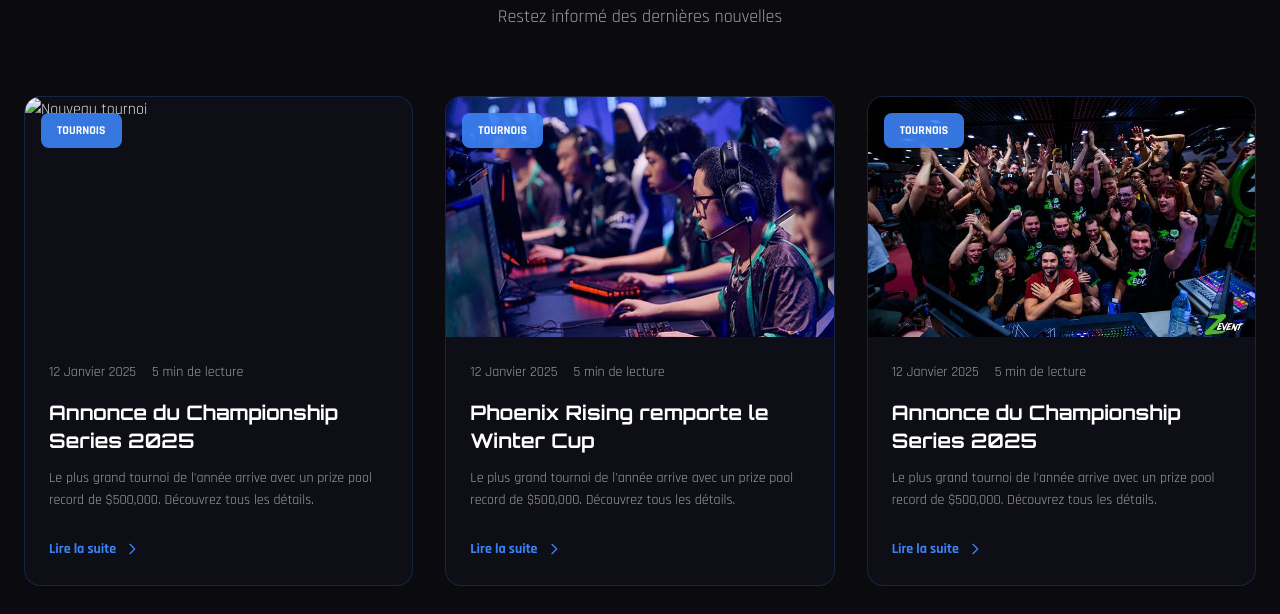
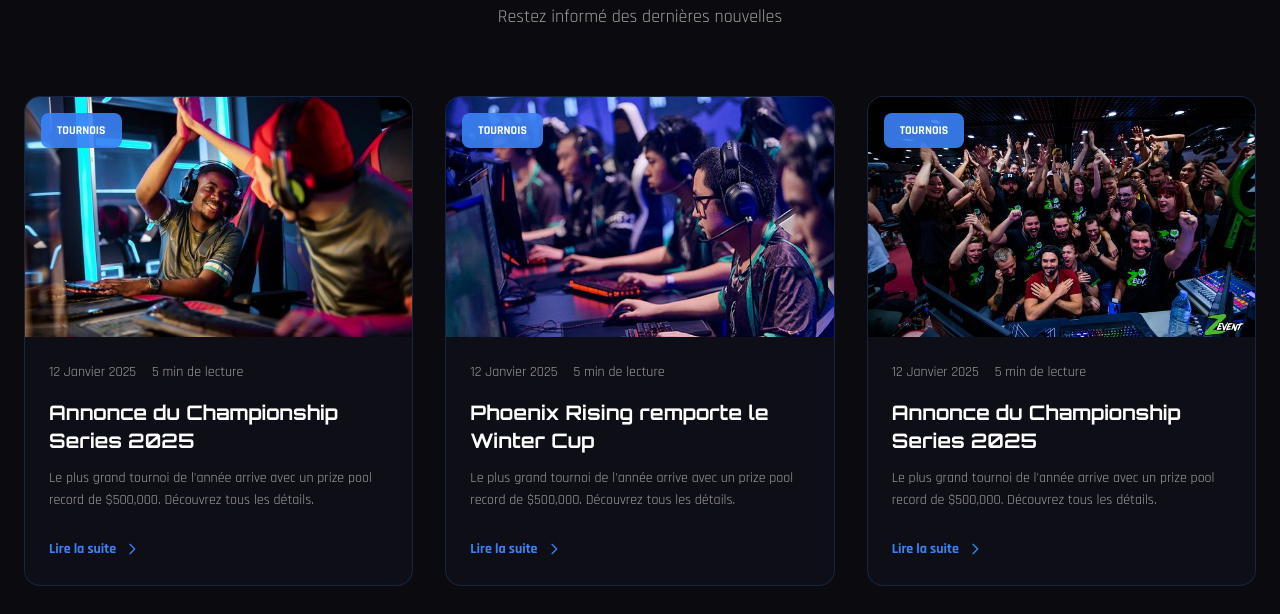
Before and after one commit to MounaSaiss/Brief2, a plain HTML site: page actualitées.html in a window 1280 px wide. Shown: the part 186-800 px from the top of the page. Drawn offline with Linux system fonts and the light colour scheme; the site is published under a folder, as on GitHub Pages, so addresses that start at the root find nothing.

Commit message:
regle le URL des images dans tournois dans src html

```diff
--- a/actualitées.html
+++ b/actualitées.html
@@ -40,7 +40,7 @@
         <!-- News Card 1  -->
         <div class="news-card">
           <div class="news-image">
-            <img src="/public/act1.jpg" alt="Nouveau tournoi">
+            <img src="public/act1.jpg" alt="Nouveau tournoi">
             <div class="news-category">Tournois</div>
           </div>
           <div class="news-content">
```
